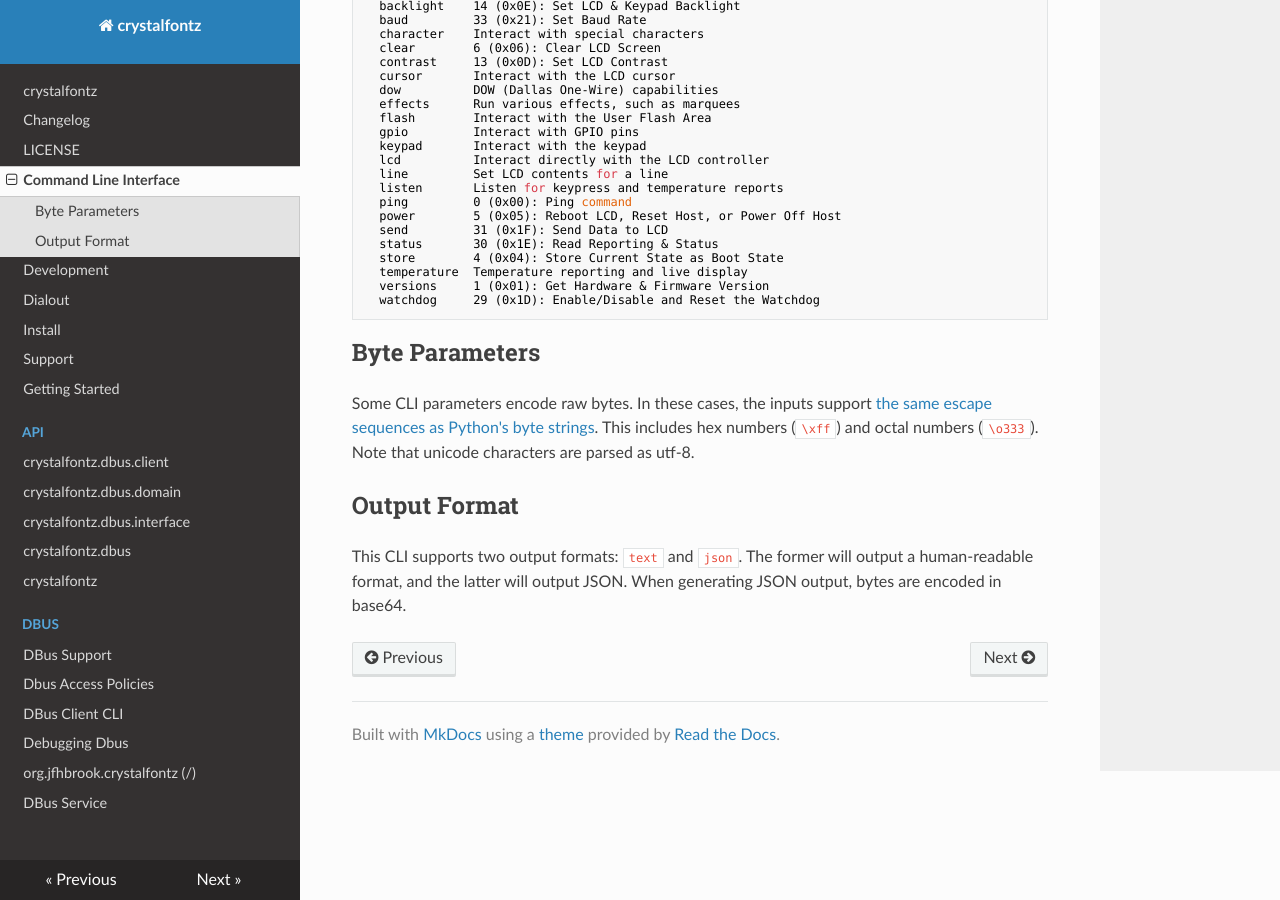
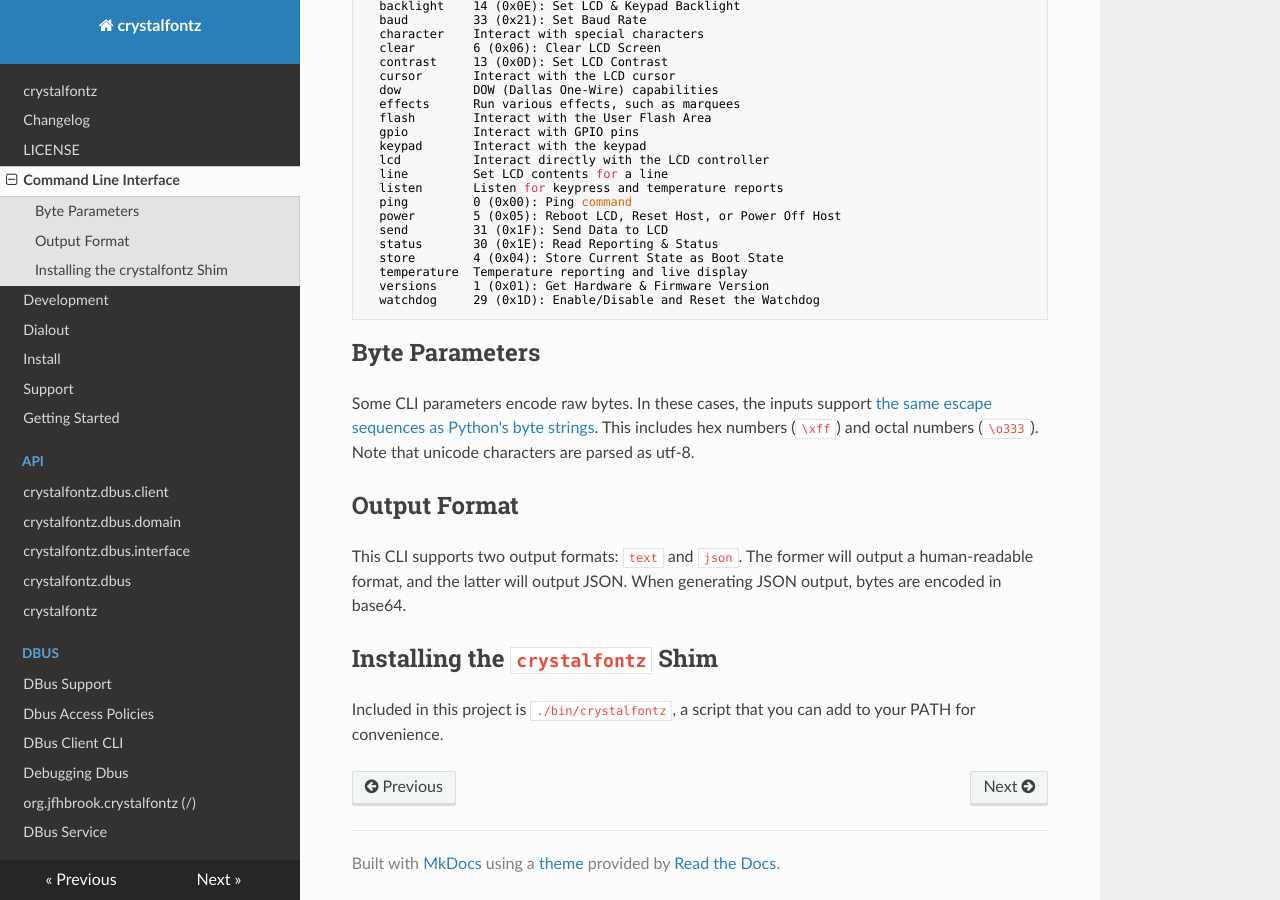
Before and after one commit to jfhbrook/crystalfontz, an MkDocs documentation site: the page built from docs/cli.md, in a window 1280 px wide and 900 px high, scrolled down 600 px. Built offline with MkDocs 1.6.1, drawn with Linux system fonts in a browser that asks for light colours; nearby versions of some CDN libraries; some of the changed text lies outside the part shown.

Commit message:
Update CLI docs

```diff
--- a/docs/cli.md
+++ b/docs/cli.md
@@ -61,3 +61,7 @@ Some CLI parameters encode raw bytes. In these cases, the inputs support [the sa
 ## Output Format
 
 This CLI supports two output formats: `text` and `json`. The former will output a human-readable format, and the latter will output JSON. When generating JSON output, bytes are encoded in base64.
+
+## Installing the `crystalfontz` Shim
+
+Included in this project is `./bin/crystalfontz`, a script that you can add to your PATH for convenience.
```
Also changed, not shown: other parts of docs/cli.md (+1 -1 lines).
